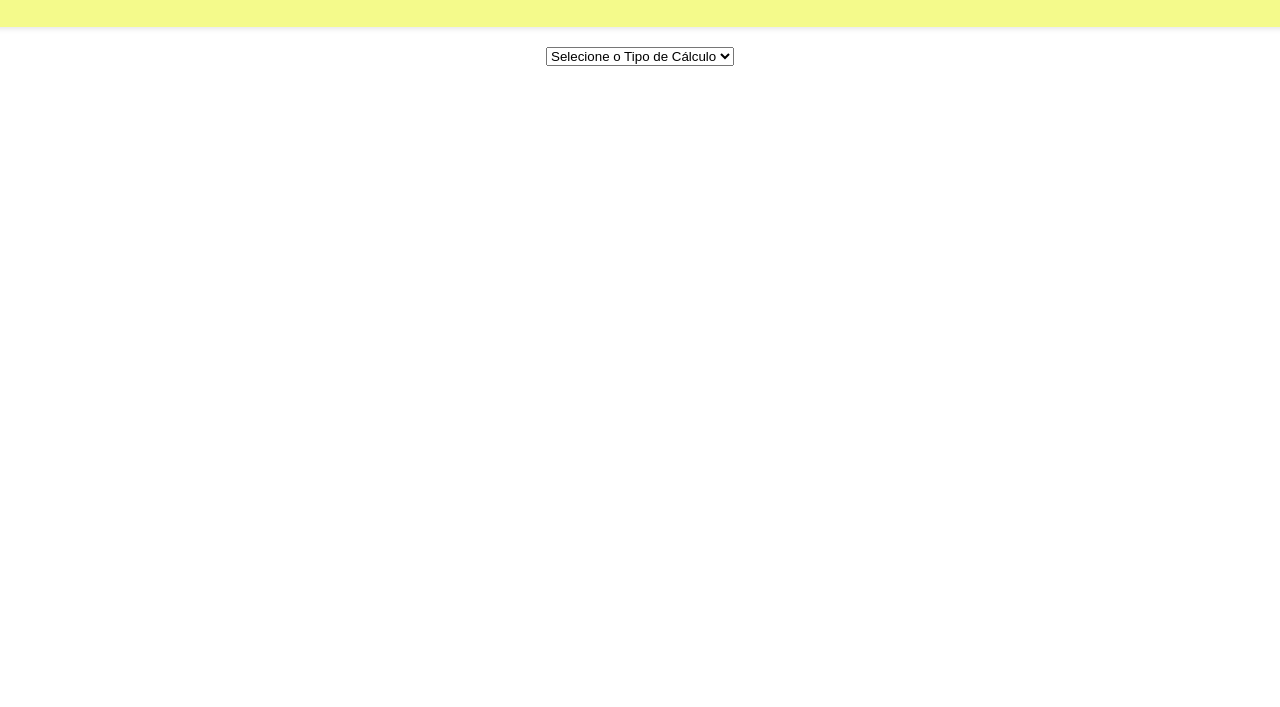
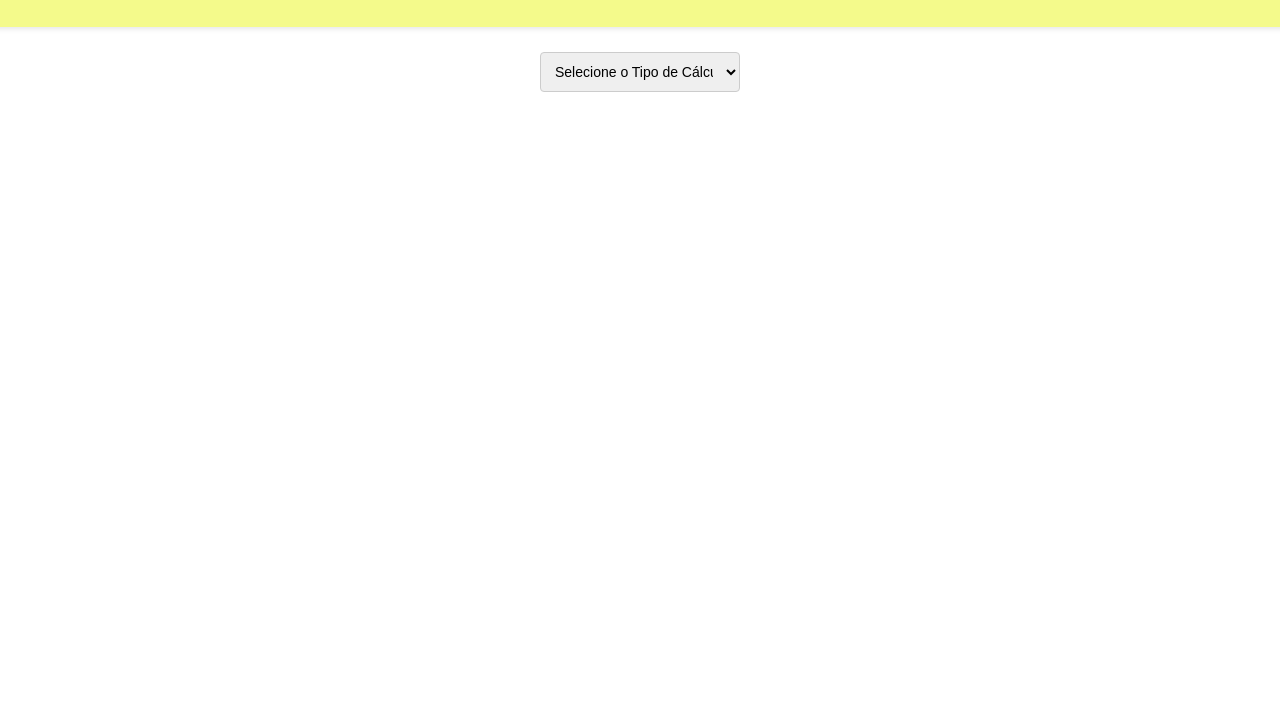
Before and after one commit to LuizOctavioSB/Calculadora-Financeira, a plain HTML site: page index.html in a window 1280 px wide. Shown: the part 93-800 px from the top of the page. Drawn offline with Linux system fonts and the light colour scheme.

Commit message:
Atualização dos inputsS

```diff
--- a/css/styles.css
+++ b/css/styles.css
@@ -1,3 +1,13 @@
+/* Header */
+header {
+    background-color: rgb(244, 250, 139);
+    padding: 20px;
+    width: 100%;
+    text-align: center;
+    box-shadow: 0px 2px 5px rgba(0, 0, 0, 0.1);
+}
+
+/* Body */
 body {
     font-family: Arial, sans-serif;
     margin: 0;
@@ -5,14 +15,6 @@ body {
     display: flex;
     flex-direction: column;
     align-items: center;
-}
-
-header {
-    background-color: rgb(244, 250, 139);
-    padding: 20px;
-    width: 100%;
-    text-align: center;
-    box-shadow: 0px 2px 5px rgba(0, 0, 0, 0.1);
 }
 
 .calculator-container {
@@ -48,3 +50,15 @@ button:hover {
 .hide {
     display: none;
 }
+
+/* inputs e select */
+input[type="number"],
+select {
+    width: 200px; /* Defina a largura desejada */
+    padding: 10px;
+    margin: 5px 0;
+    border: 1px solid #ccc;
+    border-radius: 4px;
+    box-sizing: border-box;
+    font-size: 14px;
+}
```
